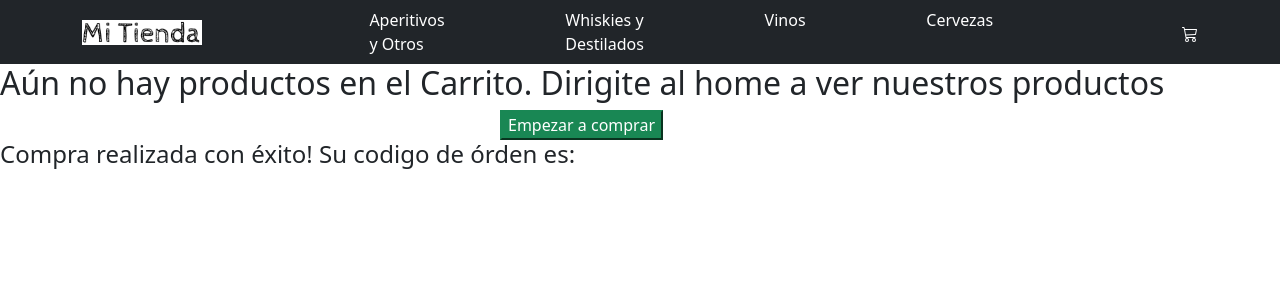
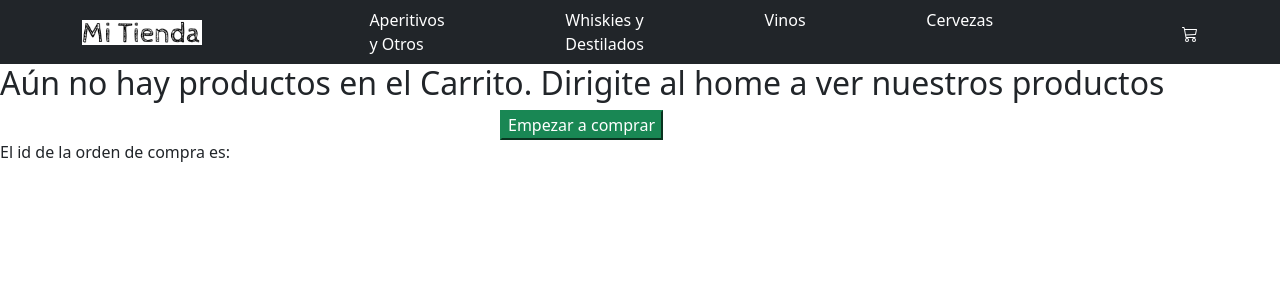
Before and after one commit to GabrielMoranduzzo/eccomerceConReact, a React (Create React App) app: page /cart in a window 1280 px wide. Shown: the top 300 px of the page. Built offline with nearby package versions, Linux system fonts and the light colour scheme.

Commit message:
problemas al generar orden de compra

```diff
--- a/src/components/Cart/Cart.js
+++ b/src/components/Cart/Cart.js
@@ -85,7 +85,7 @@ const Cart = () => {
                 </>
             )}
             {
-                condicional ? <CheckOut/> : <Resumen idOrder={idOrder} />
+                condicional ? <CheckOut realizarCompra={realizarCompra}/> : <Resumen idOrder={idOrder} />
             }
         </>
     )
--- a/src/components/CheckOut/CheckOut.js
+++ b/src/components/CheckOut/CheckOut.js
@@ -2,7 +2,7 @@ import React from 'react'
 import { useCartContext } from "../../context/cartContext"
 import { useState } from "react"
 
-function CheckOut() {
+function CheckOut({realizarCompra}) {
 
 const { cartList, eliminarItem, vaciarCarrito, total } = useCartContext()
 
@@ -13,22 +13,22 @@ const [dataForm, setDataForm] = useState({
     email: ''
 })
 
-const realizarCompra = async (e) => {
-    e.preventDefault()
-    let orden = {}
+// const realizarCompra = async (e) => {
+//     e.preventDefault()
+//     let orden = {}
 
-    orden.buyer = dataForm
-    orden.total = total();
+//     orden.buyer = dataForm
+//     orden.total = total();
 
-    orden.items = cartList.map(cartItem => {
-        const id = cartItem.id;
-        const nombre = cartItem.title;
-        const precio = cartItem.price * cartItem.cantidad;
-        const cantidad = cartItem.cantidad
+//     orden.items = cartList.map(cartItem => {
+//         const id = cartItem.id;
+//         const nombre = cartItem.title;
+//         const precio = cartItem.price * cartItem.cantidad;
+//         const cantidad = cartItem.cantidad
 
-        return(id, nombre, precio, cantidad)
-})
-}
+//         return(id, nombre, precio, cantidad)
+// })
+// }
 
 function handleChange(e) {
     setDataForm({
--- a/src/components/Resumen/Resumen.js
+++ b/src/components/Resumen/Resumen.js
@@ -3,9 +3,7 @@ import React from 'react'
 function Resumen({idOrder}) {
   return (
     <div>
-     <h4>
-     Compra realizada con éxito! Su codigo de órden es: {idOrder}
-     </h4>
+      El id de la orden de compra es: {idOrder}
     </div>
   )
 }
```
